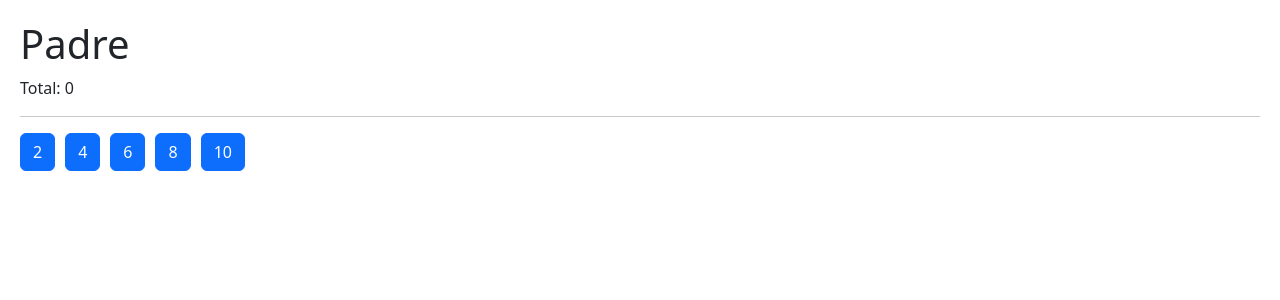
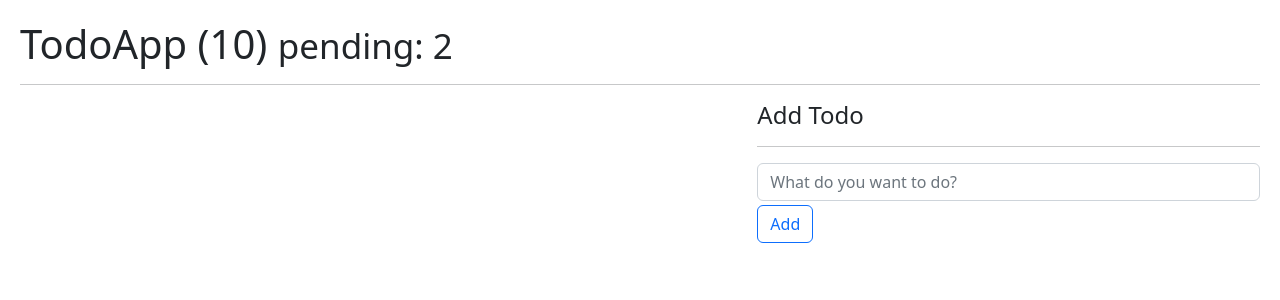
Before and after one commit to arasman/react-hook-app, a React (Vite) app: page / in a window 1280 px wide. Shown: the top 300 px of the page. Built offline with nearby package versions, Linux system fonts and the light colour scheme.

Commit message:
useReducer example

```diff
--- /dev/null
+++ b/src/08-useReducer/ToAdd.jsx
@@ -0,0 +1,75 @@
+import React from 'react'
+import { useState } from 'react';
+import { useForm } from '../hooks';
+
+
+export const TodAdd = ({onNewTodo}) => {
+  const {description, onInputChange, onResetForm} = useForm({
+    description: ''
+  })
+  const onFormSubmit = (e) => {
+    e.preventDefault();
+    if (description.length <= 1) return;
+    const newTodo = {
+      id: new Date().getTime(),
+      description,
+      done: false,
+    }
+    onResetForm();
+    onNewTodo(newTodo);
+  }
+  return (
+    <>
+        <form onSubmit={onFormSubmit}>
+                <input
+                    type="text"
+                    placeholder="What do you want to do?"
+                    className="form-control"
+                    name="description"
+                    value={description}
+                    onChange={onInputChange}
+                  />
+                <button
+                    type="submit"
+                    className="btn btn-outline-primary mt-1"
+                    >Add</button>
+            </form>
+    </>
+  )
+}
+
+
+// export const TodAdd = ({onSubmit}) => {
+//   const [info, setInfo] = useState('')
+//   const onHandleClick = (e) => {
+//     e.preventDefault();
+//     const todo = {
+//       id: new Date().getTime(),
+//       description: {info},
+//       done: false,
+//     }
+//     setInfo('');
+//     onSubmit(todo);
+//   }
+//   const onHandleChange = ({target}) => {
+//     setInfo(target.value)
+//   }
+//   return (
+//     <>
+//         <form>
+//                 <input
+//                     type="text"
+//                     placeholder="What do you want to do?"
+//                     className="form-control"
+//                     value={info}
+//                     onChange={onHandleChange}
+//                   />
+//                 <button
+//                     type="submit"
+//                     className="btn btn-outline-primary mt-1"
+//                     onClick={onHandleClick}
+//                     >Add</button>
+//             </form>
+//     </>
+//   )
+// }
--- /dev/null
+++ b/src/08-useReducer/TodoApp.jsx
@@ -0,0 +1,67 @@
+import { useEffect } from "react";
+import { useReducer } from "react";
+import { TodoList, TodoItem, TodAdd } from "./";
+import { todoReducer } from "./todoReducer";
+
+const initialState = [
+//   {
+//     id: new Date().getTime(),
+//     description: "Collect the soul stone",
+//     done: false,
+//   }
+];
+
+const init = () => {
+    if (localStorage.getItem('todos') == null) return [];
+    return JSON.parse(localStorage.getItem('todos'));
+}
+export const TodoApp = () => {
+  const [todos, dispatch] = useReducer(todoReducer, initialState, init);
+  useEffect(() => {
+      localStorage.setItem('todos', JSON.stringify(todos) || []);
+  }, [todos])
+
+const handleNewTodo = (todo) => {
+    //console.log(JSON.stringify(todo));
+    const action = {
+        type: 'Add-Todo',
+        payload: todo
+    };
+    dispatch(action);
+}
+const handleDeleteTodo = (id) => {
+    const action = {
+        type: 'Remove-Todo',
+        payload: id
+    };
+    dispatch(action);
+}
+const handleToggleToDo = (id) => {
+    //console.log(id);
+    const action = {
+        type: 'Toggle-Todo',
+        payload: id
+    };
+    dispatch(action);
+}
+  return (
+    <>
+      <h1>TodoApp (10) <small>pending: 2</small></h1>
+      <hr />
+
+      <div className="row">
+        <div className="col-7">
+          <TodoList itemList={todos}
+          onRemoveTodo={handleDeleteTodo}
+          onToggleToDo={handleToggleToDo}
+          />
+        </div>
+        <div className="col-5">
+            <h4>Add Todo</h4>
+            <hr/>
+            <TodAdd onNewTodo={handleNewTodo}/>
+        </div>
+      </div>
+    </>
+  );
+};
--- /dev/null
+++ b/src/08-useReducer/TodoItem.jsx
@@ -0,0 +1,17 @@
+import React from 'react'
+
+export const TodoItem = ({todo,onDeleteToDo, onToggleToDo}) => {
+  return (
+    <li className="list-group-item d-flex justify-content-between">
+        <span
+            className={`align-self-center ${ (todo.done) ? 'text-decoration-line-through': ''}`}
+            onClick={() => onToggleToDo(todo.id)}
+        >
+            {todo.description}
+        </span>
+        <button
+            className="btn btn-danger"
+            onClick={() => onDeleteToDo(todo.id)}>Remove</button>
+    </li>
+  )
+}
--- /dev/null
+++ b/src/08-useReducer/TodoList.jsx
@@ -0,0 +1,21 @@
+import React from 'react'
+import { TodoItem } from "./TodoItem"
+
+export const TodoList = ({itemList = [], onRemoveTodo, onToggleToDo}) => {
+  return (
+    <>
+        <ul className="list-group">
+        {
+            itemList.map(item => (
+            <TodoItem
+            key={item.id}
+            todo={item}
+            onDeleteToDo={onRemoveTodo}
+            onToggleToDo={ onToggleToDo }
+            />
+            ))
+        }
+    </ul>
+  </>
+  )
+}
--- /dev/null
+++ b/src/08-useReducer/index.js
@@ -0,0 +1,6 @@
+export * from './ToAdd';
+export * from './TodoApp';
+export * from './TodoItem';
+export * from './TodoList';
+export * from './intro-reducer';
+export * from './todoReducer';
--- /dev/null
+++ b/src/08-useReducer/intro-reducer.js
@@ -0,0 +1,29 @@
+const initialState = [
+    {
+        id: 1,
+        todo: 'Collect the soul stone',
+        done: false
+    }
+];
+
+const todoReduce = (state = initialState, action = {}) => {
+    if (action.type == 'add') {
+        return [...state, action.payload]
+    }
+    return state;
+
+}
+
+let todos = todoReduce();
+const newTodo = {
+    id: 2,
+    todo: 'Collect the power stone',
+    done: false,
+};
+const addTodoAction = {
+    type: 'add',
+    payload: newTodo
+}
+todos = todoReduce(todos, addTodoAction);
+
+// console.log({state: todos});
--- /dev/null
+++ b/src/08-useReducer/todoReducer.js
@@ -0,0 +1,22 @@
+export const todoReducer = (initialState, action) => {
+
+    switch (action.type) {
+        case 'Add-Todo':
+            return [...initialState, action.payload]
+        case 'Remove-Todo':
+                return initialState.filter(todo => todo.id !== action.payload);
+        case 'Toggle-Todo':
+            return initialState.map(todo => {
+                if (todo.id == action.payload)
+                {
+                    return {
+                        ...todo,
+                        done: !todo.done
+                    };
+                }
+                return todo;
+            });
+        default:
+            return initialState;
+    }
+}
--- a/src/main.jsx
+++ b/src/main.jsx
@@ -13,9 +13,11 @@
 import { Padre } from './07-tarea-memo/Padre'
 import { HooksApp } from './HooksApp'
 import './index.css'
+// import './08-useReducer/intro-reducer';
+import { TodoApp } from './08-useReducer/TodoApp'
 
 ReactDOM.createRoot(document.getElementById('root')).render(
-  <React.StrictMode>
+//   <React.StrictMode>
     <>
     {/* <HooksApp /> */}
     {/* <CounterApp/> */}
@@ -28,7 +30,8 @@
     {/* <Memorize/> */}
     {/* <MemoHook/> */}
     {/* <CallbackHook/> */}
-    <Padre/>
+    {/* <Padre/> */}
+    <TodoApp/>
     </>
-  </React.StrictMode>
+//   </React.StrictMode>
 )
```
